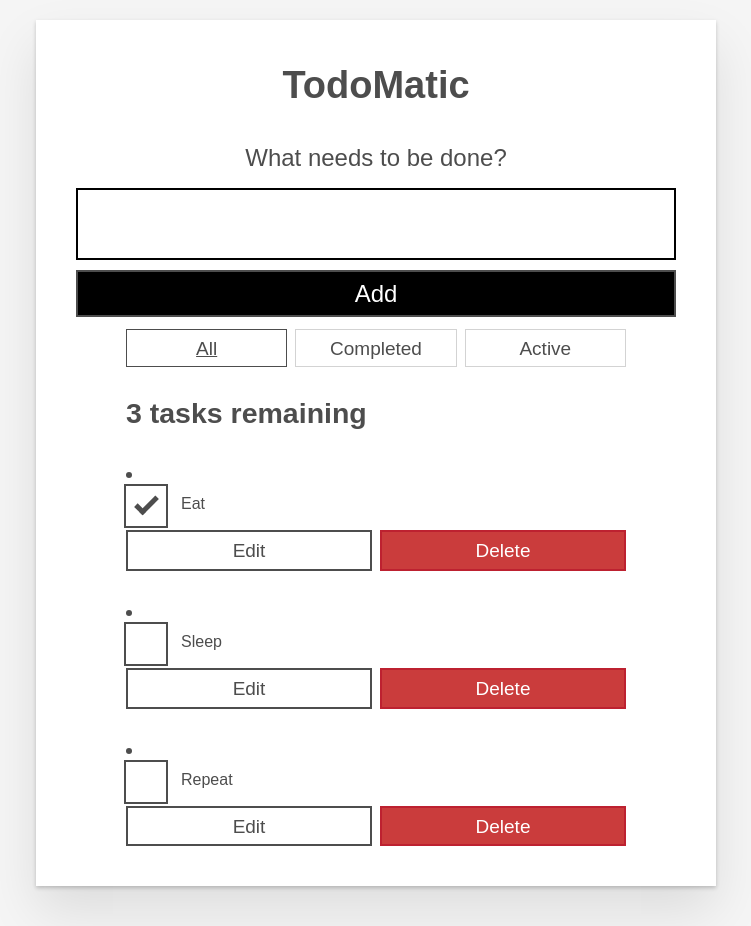
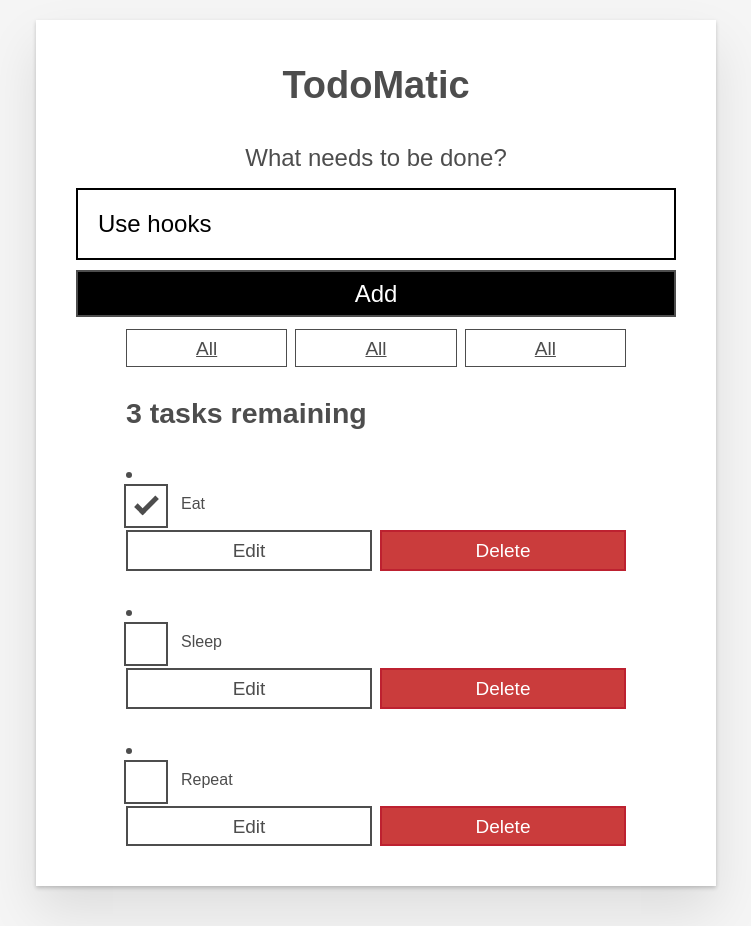
Before and after one commit to yunhao981/moz-todo-list, a React (Create React App) app: page / in a window 1280 px wide. Shown: the whole page, without its empty margins (264-1015 px from the left). Built offline with nearby package versions, Linux system fonts and the light colour scheme.

Commit message:
i don't know why but it failed

```diff
--- a/src/App.js
+++ b/src/App.js
@@ -1,39 +1,31 @@
 import './App.css';
 import Todo from './components/Todo';
 import Form from './components/Form';
+import FilterButton from './components/FilterButton';
 
 function App(props) {
+  function addTask(name) {
+    console.log({name});
+  }
   const taskList = props.tasks.map(task => (
     <Todo
-     id={task.id}
-     name={task.name}
-     completed={task.completed}
-     key={task.id}
+      id={task.id}
+      name={task.name}
+      completed={task.completed}
+      key={task.id}
     />
   ));
   return (
     <div className="todoapp stack-large">
       <h1>TodoMatic</h1>
 
-      <Form />
+      <Form addTask={addTask}/>
+      <div className="filters btn-group stack-exception">
+        <FilterButton />
+        <FilterButton />
+        <FilterButton />
+      </div>
 
-      <div className="filters btn-group stack-exception">
-        <button type="button" className="btn toggle-btn" aria-pressed="true">
-          <span className="visually-hidden">Show </span>
-          <span>all</span>
-          <span className="visually-hidden"> tasks</span>
-        </button>
-        <button type="button" className="btn toggle-btn" aria-pressed="false">
-          <span className="visually-hidden">Show </span>
-          <span>Completed</span>
-          <span className="visually-hidden"> tasks</span>
-        </button>
-        <button type="button" className="btn toggle-btn" aria-pressed="false">
-          <span className="visually-hidden">Show </span>
-          <span>active</span>
-          <span className="visually-hidden"> tasks</span>
-        </button>
-      </div>
       <h2 id="list-heading">
         3 tasks remaining
       </h2>
--- /dev/null
+++ b/src/components/FilterButton.js
@@ -0,0 +1,11 @@
+import React from "react";
+
+export default function FilterButton(props) {
+    return (
+        <button type="button" className="btn toggle-btn" aria-pressed="true">
+            <span className="visually-hidden">Show </span>
+            <span>all </span>
+            <span className="visually-hidden"> tasks</span>
+        </button>
+    );
+}
--- a/src/components/Form.js
+++ b/src/components/Form.js
@@ -1,7 +1,52 @@
-import React from "react"
+import React, { useState } from "react";
 
-export default function Form(props) {
-    return (
+// class Form extends React.Component {
+//   constructor(props) {
+//     super(props);
+//     this.handleSubmit = this.handleSubmit.bind(this);
+//   }
+//   handleSubmit(e) {
+//     e.preventDefault();
+//     alert("Hello World");
+//   }
+//   render(){
+//     return (
+//       <form>
+//       <h2 className="label-wrapper">
+//         <label htmlFor="new-todo-input" className="label__lg">
+//           What needs to be done?
+//         </label>
+//       </h2>
+
+//       <input
+//         type="text"
+//         id="new-todo-input"
+//         className="input input__lg"
+//         name="text"
+//         autoComplete="off"
+//       />
+
+//       <button type="submit" className="btn btn__primary btn__lg">
+//         Add
+//       </button>
+//       </form>
+//    );
+//   }
+// }
+
+function Form(props) {
+  const [name, setName] = useState('Use hooks');
+
+  function handleChange(e) {
+    setName(e.target.value);
+  }
+
+  function handleSubmit(e) {
+    e.preventDefault();
+    props.addTask("add task");
+    setName("");
+  }
+  return(
     <form>
       <h2 className="label-wrapper">
        <label htmlFor="new-todo-input" className="label__lg">
@@ -15,11 +60,15 @@ export default function Form(props) {
         className="input input__lg"
         name="text"
         autoComplete="off"
+        value={name}
+        onChange={handleChange}
       />
 
       <button type="submit" className="btn btn__primary btn__lg">
         Add
       </button>
     </form>
-    )
+  );
 }
+
+export default Form;
```
Lines whose indentation alone changed are shown as unchanged.
